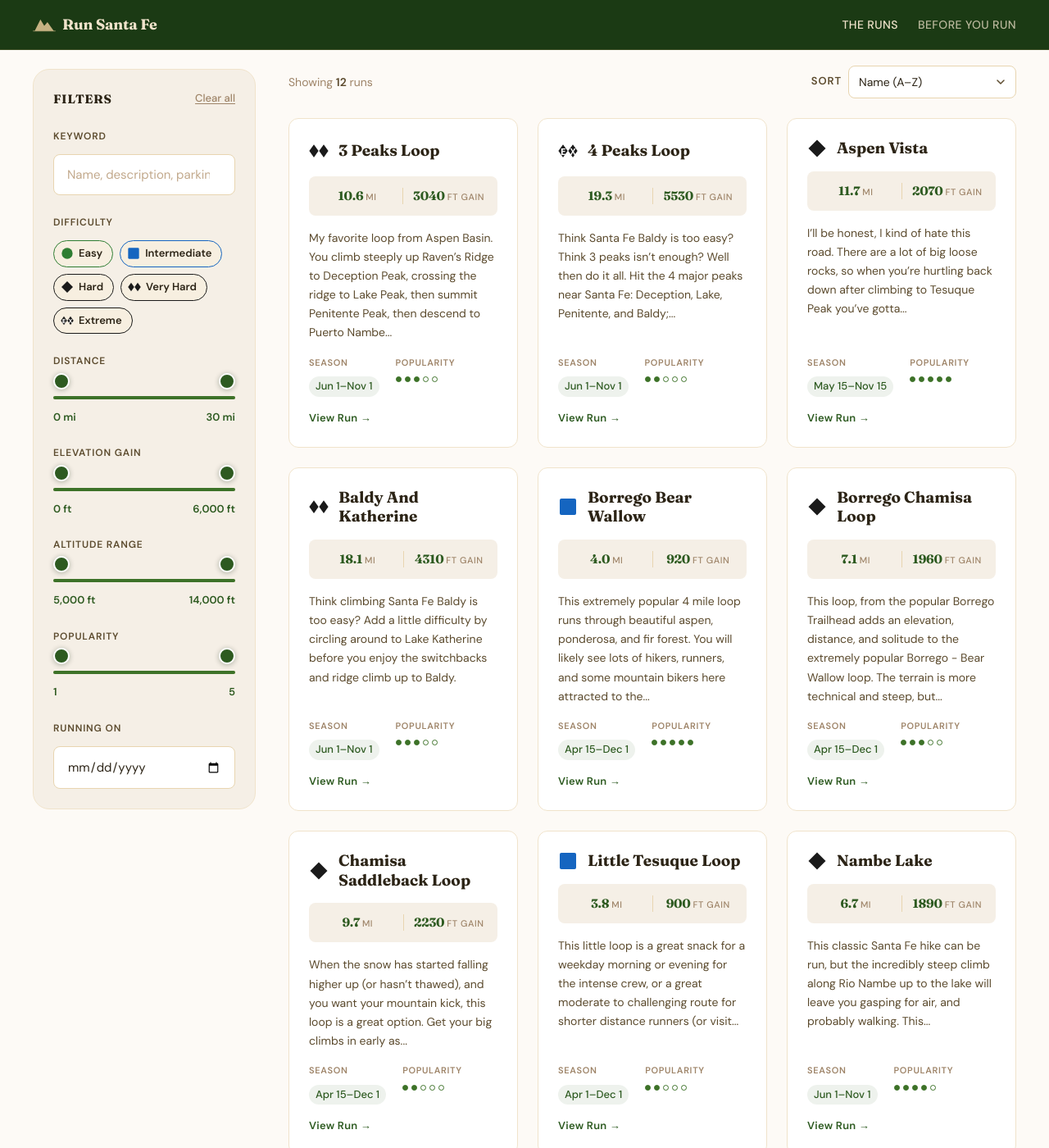
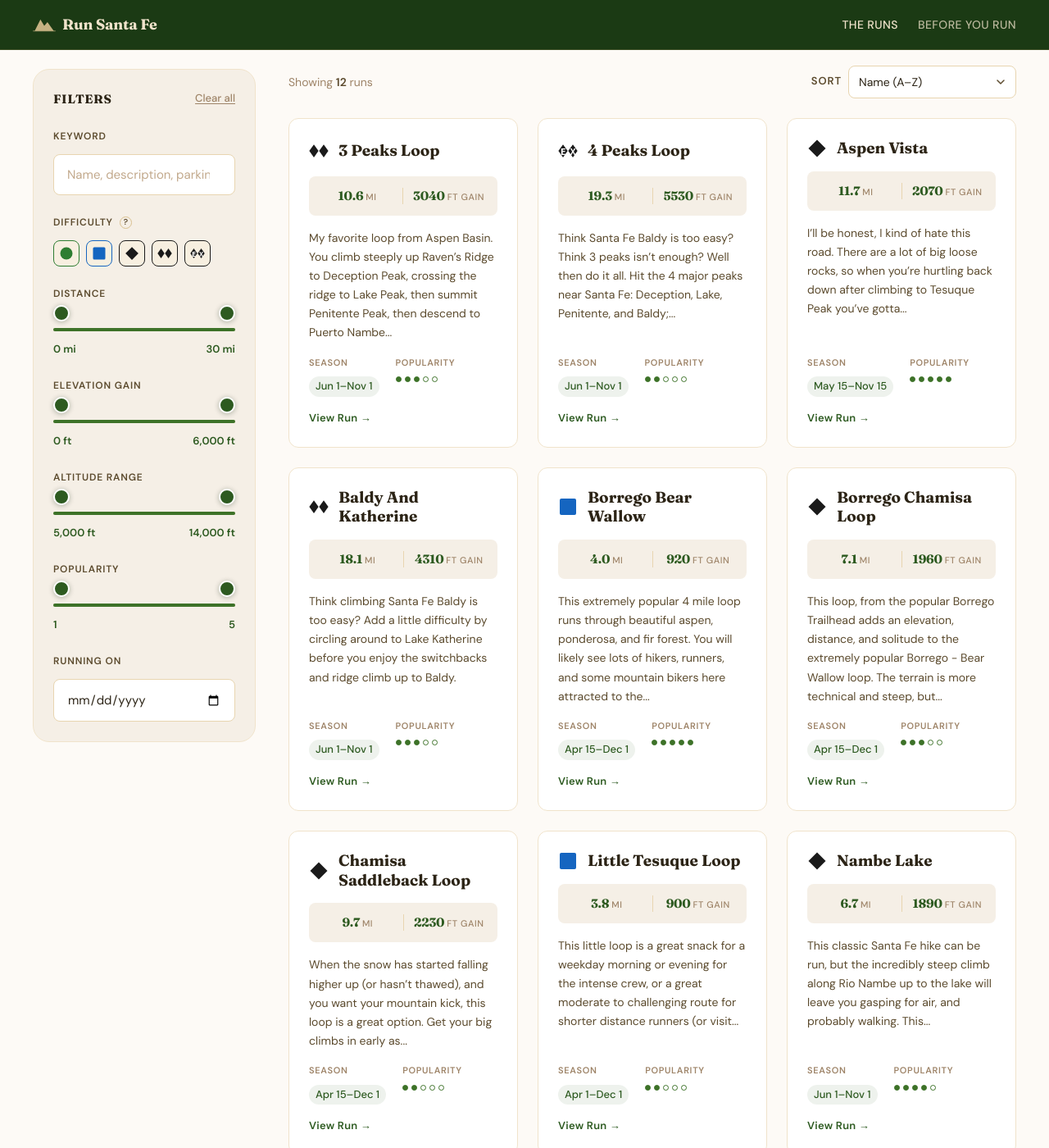
Before and after one commit to santa-fe-runs/santa-fe-run, a Jekyll site: the page built from index.html, in a window 1280 px wide and 1400 px high, scrolled down 523 px. Shown: the whole window at 82% size. Built offline with Jekyll 4.4.1, drawn with Linux system fonts in a browser that asks for light colours.

Commit message:
feat: icon-only difficulty chips with tooltip legend

```diff
--- a/_sass/_components.scss
+++ b/_sass/_components.scss
@@ -408,35 +408,32 @@
 // Difficulty chips
 .difficulty-chips {
   display: flex;
-  flex-wrap: wrap;
+  flex-wrap: nowrap;
   gap: var(--sp-2);
 }
 
 .diff-chip {
   display: inline-flex;
   align-items: center;
-  gap: 6px;
-  padding: 5px 12px 5px 8px;
-  border-radius: var(--radius-full);
+  justify-content: center;
+  padding: 6px;
+  border-radius: var(--radius-md);
   border: 1.5px solid $tan-300;
   background: $color-white;
-  font-size: 0.8125rem;
-  font-weight: 500;
-  color: var(--earth-mid);
+  opacity: 0.4;
   transition:
     background var(--transition-fast),
     border-color var(--transition-fast),
-    color var(--transition-fast);
+    opacity var(--transition-fast);
   cursor: pointer;
   user-select: none;
 
-  .difficulty-badge { width: 16px; height: 16px; svg { width: 16px; height: 16px; } }
+  .difficulty-badge { width: 18px; height: 18px; svg { width: 18px; height: 18px; } }
   .difficulty-badge.difficulty-double-black,
-  .difficulty-badge.difficulty-extreme { height: 20px; svg { width: 27px; height: 20px; } }
+  .difficulty-badge.difficulty-extreme { height: 14px; svg { width: 24px; height: 14px; } }
 
   &.active {
-    color: var(--earth);
-    font-weight: 600;
+    opacity: 1;
     background: $tan-100;
 
     &[data-diff="green"]        { border-color: $diff-green; }
@@ -450,6 +447,90 @@
     outline: 2px solid var(--tan);
     outline-offset: 2px;
   }
+}
+
+// Filter label row (label + tooltip trigger)
+.filter-label-row {
+  display: flex;
+  align-items: center;
+  gap: var(--sp-2);
+}
+
+// Tooltip trigger "?" button
+.tooltip-trigger {
+  position: relative;
+  display: inline-flex;
+  align-items: center;
+  justify-content: center;
+  width: 15px;
+  height: 15px;
+  flex-shrink: 0;
+  border-radius: 50%;
+  border: 1.5px solid $tan-400;
+  background: transparent;
+  font-family: var(--font-body);
+  font-size: 0.625rem;
+  font-weight: 700;
+  color: var(--earth-mid);
+  cursor: pointer;
+  line-height: 1;
+  transition: border-color var(--transition-fast), color var(--transition-fast);
+
+  &:hover,
+  &:focus-visible {
+    border-color: var(--earth-mid);
+    color: var(--earth);
+
+    .tooltip-content {
+      opacity: 1;
+      visibility: visible;
+      pointer-events: auto;
+    }
+  }
+
+  &:focus-visible { outline: 2px solid var(--tan); outline-offset: 2px; }
+}
+
+// Tooltip panel
+.tooltip-content {
+  position: absolute;
+  left: 0;
+  top: calc(100% + 8px);
+  z-index: 200;
+  width: 168px;
+  background: $earth-800;
+  border-radius: var(--radius-md);
+  padding: var(--sp-3) var(--sp-4);
+  opacity: 0;
+  visibility: hidden;
+  pointer-events: none;
+  transition: opacity var(--transition-fast), visibility var(--transition-fast);
+  box-shadow: var(--shadow-lg);
+
+  // Arrow pointing up
+  &::before {
+    content: '';
+    position: absolute;
+    bottom: 100%;
+    left: 10px;
+    border: 5px solid transparent;
+    border-bottom-color: $earth-800;
+  }
+}
+
+.tooltip-row {
+  display: flex;
+  align-items: center;
+  gap: var(--sp-2);
+  font-family: var(--font-body);
+  font-size: 0.8125rem;
+  color: $tan-200;
+
+  .difficulty-badge { width: 14px; height: 14px; svg { width: 14px; height: 14px; } }
+  .difficulty-badge.difficulty-double-black,
+  .difficulty-badge.difficulty-extreme { height: 11px; svg { width: 18px; height: 11px; } }
+
+  &:not(:last-child) { margin-bottom: var(--sp-2); }
 }
 
 // Date picker
--- a/index.html
+++ b/index.html
@@ -61,36 +61,59 @@
 
         <!-- Difficulty -->
         <div class="filter-group">
-          <span class="filter-label" id="difficulty-label">Difficulty</span>
+          <div class="filter-label-row">
+            <span class="filter-label" id="difficulty-label">Difficulty</span>
+            <button class="tooltip-trigger" type="button" aria-label="Difficulty legend">
+              ?
+              <div class="tooltip-content" role="tooltip">
+                <div class="tooltip-row">
+                  <div class="difficulty-badge difficulty-green"><svg viewBox="0 0 24 24" fill="currentColor" aria-hidden="true"><circle cx="12" cy="12" r="10"/></svg></div>
+                  Easy
+                </div>
+                <div class="tooltip-row">
+                  <div class="difficulty-badge difficulty-blue"><svg viewBox="0 0 24 24" fill="currentColor" aria-hidden="true"><rect x="2" y="2" width="20" height="20" rx="2"/></svg></div>
+                  Intermediate
+                </div>
+                <div class="tooltip-row">
+                  <div class="difficulty-badge difficulty-black"><svg viewBox="0 0 24 24" fill="currentColor" aria-hidden="true"><path d="M12 1.5 L22.5 12 L12 22.5 L1.5 12 Z"/></svg></div>
+                  Hard
+                </div>
+                <div class="tooltip-row">
+                  <div class="difficulty-badge difficulty-double-black"><svg viewBox="0 0 32 24" fill="currentColor" aria-hidden="true"><path d="M8 1.5 L15.5 12 L8 22.5 L0.5 12 Z"/><path d="M24 1.5 L31.5 12 L24 22.5 L16.5 12 Z"/></svg></div>
+                  Very Hard
+                </div>
+                <div class="tooltip-row">
+                  <div class="difficulty-badge difficulty-extreme"><svg viewBox="0 0 32 24" fill="currentColor" aria-hidden="true"><path d="M8 1.5 L15.5 12 L8 22.5 L0.5 12 Z"/><text x="8" y="12" dominant-baseline="central" text-anchor="middle" font-size="15" font-weight="800" fill="white" font-family="system-ui,sans-serif" textLength="9" lengthAdjust="spacingAndGlyphs">E</text><path d="M24 1.5 L31.5 12 L24 22.5 L16.5 12 Z"/><text x="24" y="12" dominant-baseline="central" text-anchor="middle" font-size="15" font-weight="800" fill="white" font-family="system-ui,sans-serif" textLength="9" lengthAdjust="spacingAndGlyphs">X</text></svg></div>
+                  Extreme
+                </div>
+              </div>
+            </button>
+          </div>
           <div class="difficulty-chips" role="group" aria-labelledby="difficulty-label">
-            <button class="diff-chip active" data-diff="green" aria-pressed="true">
+            <button class="diff-chip active" data-diff="green" aria-pressed="true" aria-label="Easy">
               <div class="difficulty-badge difficulty-green" aria-hidden="true">
                 <svg viewBox="0 0 24 24" fill="currentColor"><circle cx="12" cy="12" r="10"/></svg>
               </div>
-              Easy
             </button>
-            <button class="diff-chip active" data-diff="blue" aria-pressed="true">
+            <button class="diff-chip active" data-diff="blue" aria-pressed="true" aria-label="Intermediate">
               <div class="difficulty-badge difficulty-blue" aria-hidden="true">
                 <svg viewBox="0 0 24 24" fill="currentColor"><rect x="2" y="2" width="20" height="20" rx="2"/></svg>
               </div>
-              Intermediate
             </button>
-            <button class="diff-chip active" data-diff="black" aria-pressed="true">
+            <button class="diff-chip active" data-diff="black" aria-pressed="true" aria-label="Hard">
               <div class="difficulty-badge difficulty-black" aria-hidden="true">
                 <svg viewBox="0 0 24 24" fill="currentColor"><path d="M12 1.5 L22.5 12 L12 22.5 L1.5 12 Z"/></svg>
               </div>
-              Hard
             </button>
-            <button class="diff-chip active" data-diff="double-black" aria-pressed="true">
+            <button class="diff-chip active" data-diff="double-black" aria-pressed="true" aria-label="Very Hard">
               <div class="difficulty-badge difficulty-double-black" aria-hidden="true">
                 <svg viewBox="0 0 32 24" fill="currentColor">
                   <path d="M8 1.5 L15.5 12 L8 22.5 L0.5 12 Z"/>
                   <path d="M24 1.5 L31.5 12 L24 22.5 L16.5 12 Z"/>
                 </svg>
               </div>
-              Very Hard
             </button>
-            <button class="diff-chip active" data-diff="extreme" aria-pressed="true">
+            <button class="diff-chip active" data-diff="extreme" aria-pressed="true" aria-label="Extreme">
               <div class="difficulty-badge difficulty-extreme" aria-hidden="true">
                 <svg viewBox="0 0 32 24" fill="currentColor">
                   <path d="M8 1.5 L15.5 12 L8 22.5 L0.5 12 Z"/>
@@ -99,7 +122,6 @@
                   <text x="24" y="12" dominant-baseline="central" text-anchor="middle" font-size="15" font-weight="800" fill="white" font-family="system-ui,sans-serif" textLength="9" lengthAdjust="spacingAndGlyphs">X</text>
                 </svg>
               </div>
-              Extreme
             </button>
           </div>
         </div>
```
